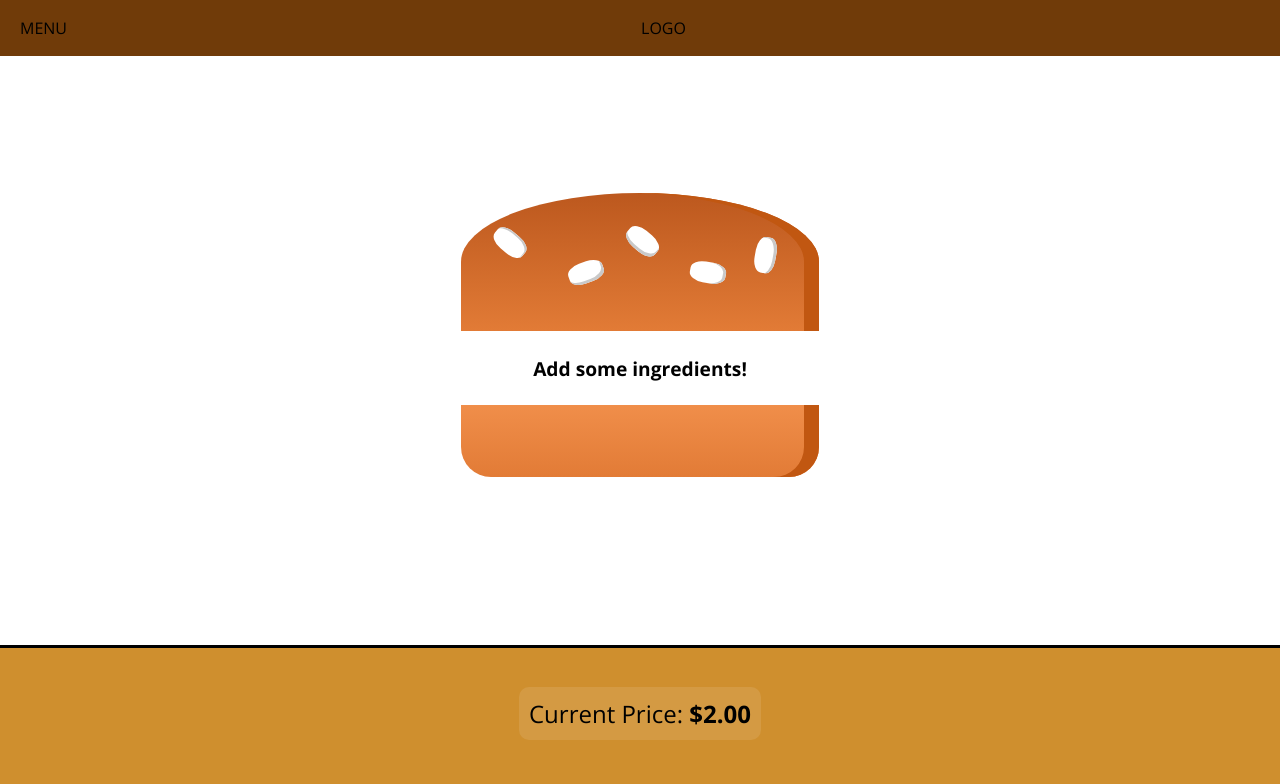
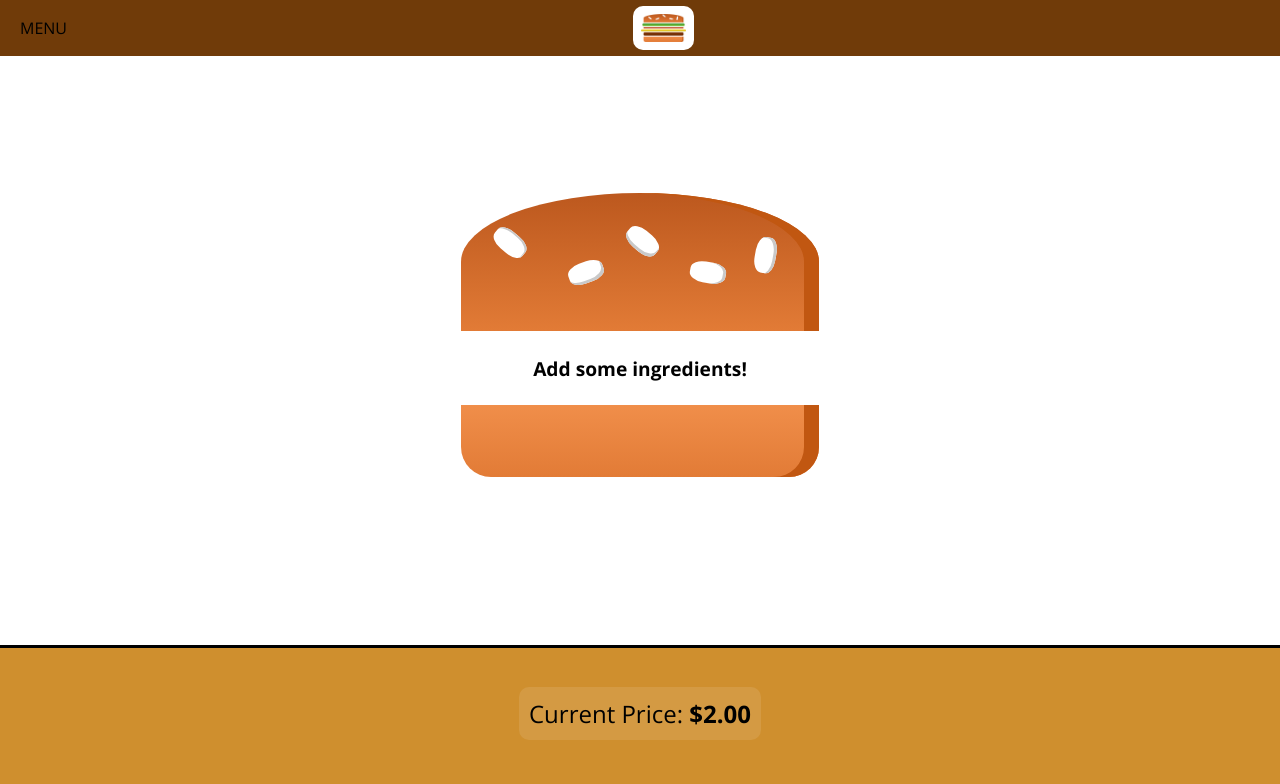
Before and after one commit to youssef-md/The-Burger-Builder, a React app: page / in a window 1280 px wide. Shown: the top 784 px of the page. Built offline with nearby package versions, Linux system fonts and the light colour scheme.

Commit message:
Logo component

```diff
--- /dev/null
+++ b/src/components/Logo/Logo.css
@@ -0,0 +1,11 @@
+.Logo {
+  background-color: white;
+  padding: 8px;
+  height: 80%;
+  box-sizing: border-box;
+  border-radius: 10px;
+}
+
+.Logo img {
+  height: 100%;
+}
--- /dev/null
+++ b/src/components/Logo/Logo.js
@@ -0,0 +1,11 @@
+import React from 'react'
+import burgerLogo from '../../assets/images/burger-logo.png'
+import styles from './Logo.css'
+
+const Logo = (props) => (
+  <div className = { styles.Logo } >
+    <img src = { burgerLogo } alt = "Burger"/>
+  </div>
+);
+
+export default Logo;
--- a/src/components/Navigation/Toolbar/Toolbar.js
+++ b/src/components/Navigation/Toolbar/Toolbar.js
@@ -1,10 +1,11 @@
 import React from 'react'
 import styles from './Toolbar.css'
+import Logo from '../../Logo/Logo'
 
 const Toolbar = (props) => (
   <header className = {styles.Toolbar}>
     <div>MENU</div>
-    <div>LOGO</div>
+    <Logo/>
     <nav>
 
     </nav>
```
Also changed, not shown: src/assets/images/burger-logo.png (added).
